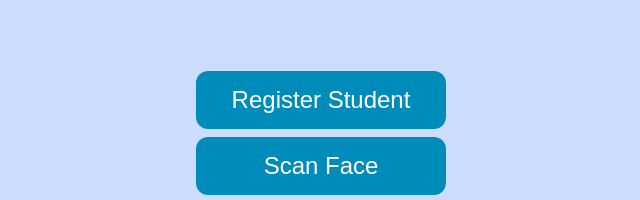
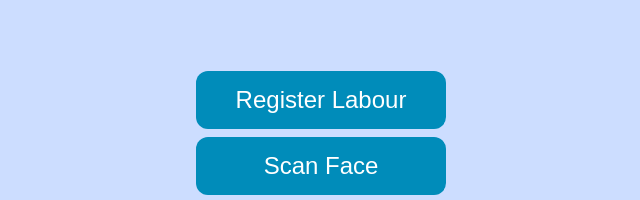
Before and after one commit to Messyishika/Automatic_Labour_Wage_Calculation_Application, a plain HTML site: page Scanpage.html in a window 1280 px wide. Shown: the part 234-434 px from the top of the page, 319-959 px from the left. Drawn offline with Linux system fonts and the light colour scheme.

Commit message:
Update Scanpage.html

```diff
--- a/Scanpage.html
+++ b/Scanpage.html
@@ -48,7 +48,7 @@ left: 500px;
 
 <div class="center">
     <a href="Register.html">
-    <button class="button button1">Register Student</button>
+    <button class="button button1">Register Labour</button>
     </a>
     <br>
     <button class="button button1" onclick="window.location.href='scan.php';">Scan Face</button>
```
